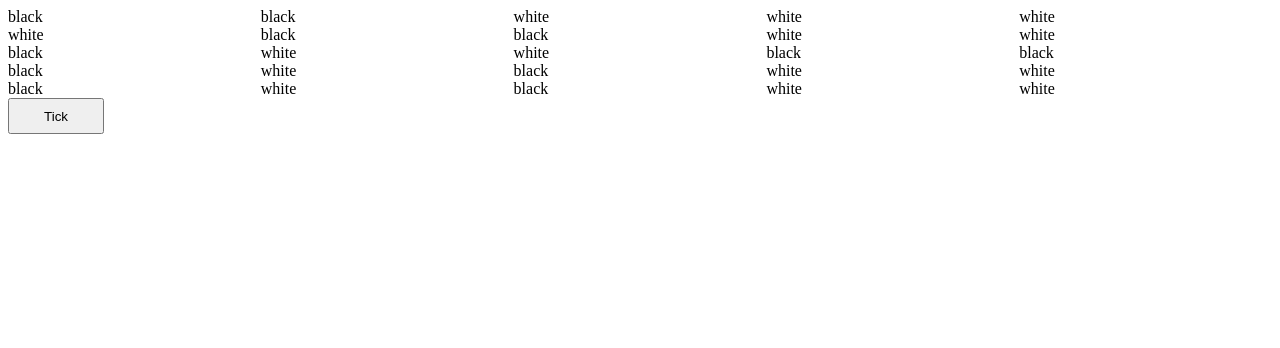
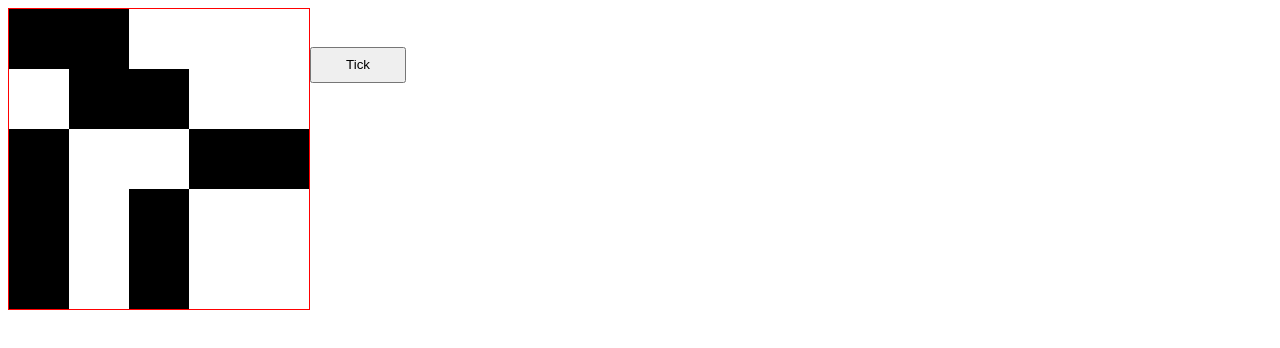
Before and after one commit to ostens/predator-prey, a React (Create React App) app: page / in a window 1280 px wide. Shown: the top 348 px of the page. Built offline with nearby package versions, Linux system fonts and the light colour scheme.

Commit message:
Improve grid display

```diff
--- a/src/cell/Cell.tsx
+++ b/src/cell/Cell.tsx
@@ -1,12 +1,16 @@
-import React, {FunctionComponent} from "react";
+import React, {CSSProperties, FunctionComponent} from "react";
 
 export type CellProps = {
     color: string
 }
 
 const Cell: FunctionComponent<CellProps> = ({color}: CellProps) => {
-    return <div>
-        {color}
+    const style: CSSProperties = {
+        backgroundColor: color,
+        height: "60px",
+        width: "60px"
+    }
+    return <div style={style}>
     </div>
 }
 
--- a/src/world/World.scss
+++ b/src/world/World.scss
@@ -1,3 +1,4 @@
 .grid {
-  display: grid;
+  display: inline-grid;
+  border: 1px solid red;
 }
--- a/src/world/World.tsx
+++ b/src/world/World.tsx
@@ -22,7 +22,7 @@ const World: FunctionComponent<WorldProps> = (props: WorldProps) => {
 
   const cols = xMax - xMin;
   const style: CSSProperties = {
-    gridTemplateColumns: `repeat(${cols}, 1fr)`
+    gridTemplateColumns: `repeat(${cols}, 60px)`
   }
 
   return <div className={"grid"} style={style}>
```
